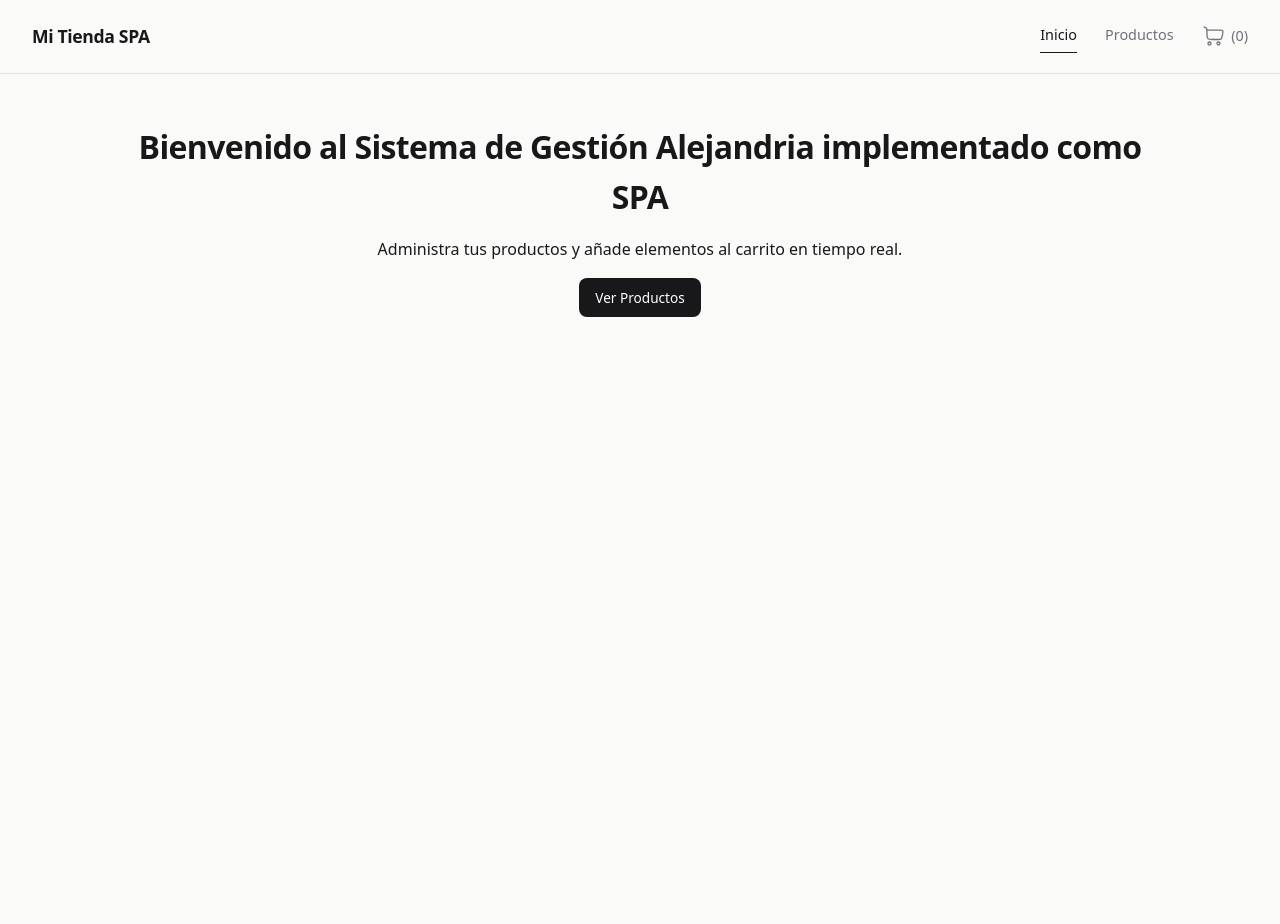
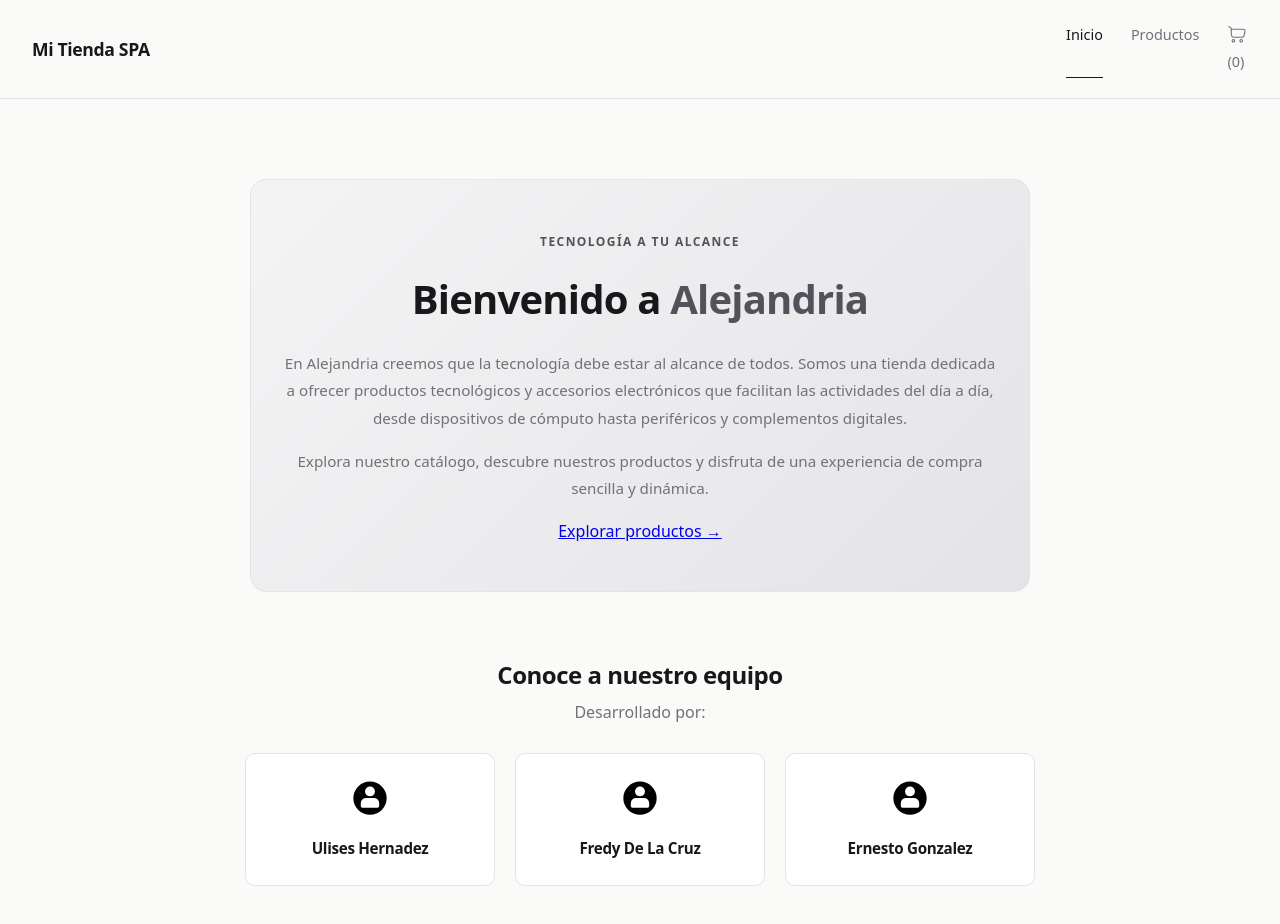
Before and after one commit to EJ-19/spa-curd-pinia, a Vue app: page /productos in a window 1280 px wide. Shown: the top 924 px of the page. Before the commit the page ends 800 px from the top, so only its background shows below. Built offline with nearby package versions, Linux system fonts and the light colour scheme.

Commit message:
cambios del home

```diff
--- a/src/style.css
+++ b/src/style.css
@@ -248,32 +248,129 @@ th {
   color: var(--muted);
 }
 
+/* ===== Página de inicio ===== */
 
-.product-form-container {
-  max-width: 500px;
+.inicio {
+  position: relative;
+  overflow: hidden;
+  padding: 2rem 0;
+}
+
+/* Presentación */
+.presentacion {
+  text-align: center;
+  max-width: 780px;
+  margin: 0 auto 4rem;
+  padding: 3rem 2rem;
+  background: linear-gradient(135deg, #f4f4f5, #e4e4e7);
+  border: 1px solid var(--line);
+  border-radius: 16px;
+}
+
+.etiqueta {
+  display: inline-block;
+  color: #52525b;
+  font-size: 0.75rem;
+  font-weight: 600;
+  letter-spacing: 0.12em;
+  margin-bottom: 1rem;
+}
+
+.presentacion h1 {
+  font-size: 2.5rem;
+  margin-bottom: 1.25rem;
+}
+
+.presentacion h1 span {
+  color: #52525b;
+}
+
+.presentacion p {
+  color: var(--muted);
+  font-size: 0.95rem;
+  line-height: 1.8;
+  margin-bottom: 1rem;
+}
+
+.presentacion .btn {
+  margin-top: 1rem;
+}
+
+/* Integrantes */
+.integrantes {
+  text-align: center;
+  max-width: 900px;
   margin: 0 auto;
 }
 
-.product-form {
-  margin-top: 1.5rem;
+.integrantes > p {
+  color: var(--muted);
+  margin-top: 0.4rem;
 }
 
-.product-form-actions {
+.lista-integrantes {
   display: flex;
-  gap: 0.5rem;
+  justify-content: center;
+  flex-wrap: wrap;
+  gap: 1.25rem;
+  margin-top: 1.75rem;
 }
 
-
-.cart-link {
-  display: inline-flex;
-  align-items: center;
-  gap: 0.35rem;
+.integrante {
+  flex: 1;
+  min-width: 190px;
+  max-width: 250px;
+  padding: 1.5rem;
+  background: var(--surface);
+  border: 1px solid var(--line);
+  border-radius: var(--radius);
+  transition: transform 0.2s, border-color 0.2s;
 }
 
-.cart-icon {
-  width: 24px;
-  height: 24px;
+.integrante:hover {
+  transform: translateY(-4px);
+  border-color: #a1a1aa;
+}
+
+.integrante span {
+  display: block;
+  font-size: 2rem;
+  margin-bottom: 0.8rem;
+}
+
+.integrante h3 {
+  font-size: 0.95rem;
+  color: var(--ink);
+}
+
+/* Pie de página */
+.pie {
+  text-align: center;
   color: var(--muted);
-  stroke: currentColor;
-  flex-shrink: 0;
+  font-size: 0.8rem;
+  margin-top: 4rem;
+  padding: 1.5rem;
+  border-top: 1px solid var(--line);
 }
+
+/* Adaptación móvil */
+@media (max-width: 600px) {
+  .presentacion {
+    padding: 2rem 1rem;
+  }
+
+  .presentacion h1 {
+    font-size: 1.8rem;
+  }
+
+  .integrante {
+    max-width: 100%;
+    flex-basis: 100%;
+  }
+}
+
+.integrante svg {
+  width: 40px;
+  height: 40px;
+  margin-bottom: 0.8rem;
+}
--- a/src/views/HomeView.vue
+++ b/src/views/HomeView.vue
@@ -1,7 +1,50 @@
 <template>
-  <div style="text-align: center; margin-top: 3rem;">
-    <h1>Bienvenido al Sistema de Gestión Alejandria implementado como SPA</h1>
-    <p style="margin: 1rem 0;">Administra tus productos y añade elementos al carrito en tiempo real.</p>
-    <router-link to="/productos" class="btn btn-primary">Ver Productos</router-link>
+  <div class="inicio">
+
+    <section class="presentacion">
+      <span class="etiqueta">TECNOLOGÍA A TU ALCANCE</span>
+
+      <h1>Bienvenido a <span>Alejandria</span></h1>
+
+      <p>
+        En Alejandria creemos que la tecnología debe estar al alcance
+        de todos. Somos una tienda dedicada a ofrecer productos
+        tecnológicos y accesorios electrónicos que facilitan las
+        actividades del día a día, desde dispositivos de cómputo
+        hasta periféricos y complementos digitales.
+      </p>
+
+      <p>
+        Explora nuestro catálogo, descubre nuestros productos
+        y disfruta de una experiencia de compra sencilla y dinámica.
+      </p>
+
+      <router-link to="/productos" class="btn-tienda">
+        Explorar productos →
+      </router-link>
+    </section>
+
+    <section class="integrantes">
+      <h2>Conoce a nuestro equipo</h2>
+      <p>Desarrollado por:</p>
+
+      <div class="lista-integrantes">
+        <div class="integrante">
+          <svg fill="#000000" viewBox="-1 0 19 19" xmlns="http://www.w3.org/2000/svg" class="cf-icon-svg"><g id="SVGRepo_bgCarrier" stroke-width="0"></g><g id="SVGRepo_tracerCarrier" stroke-linecap="round" stroke-linejoin="round"></g><g id="SVGRepo_iconCarrier"><path d="M16.417 9.583A7.917 7.917 0 1 1 8.5 1.666a7.917 7.917 0 0 1 7.917 7.917zm-6.24-.064H6.81a2.528 2.528 0 0 0-2.692 2.303v1.51a.794.794 0 0 0 .792.792h7.166a.794.794 0 0 0 .792-.791V11.82a2.528 2.528 0 0 0-2.692-2.302zM6.14 6.374a2.353 2.353 0 1 0 2.353-2.353A2.353 2.353 0 0 0 6.14 6.374z"></path></g></svg>
+          <h3>Ulises Hernadez</h3>
+        </div>
+
+        <div class="integrante">
+          <svg fill="#000000" viewBox="-1 0 19 19" xmlns="http://www.w3.org/2000/svg" class="cf-icon-svg"><g id="SVGRepo_bgCarrier" stroke-width="0"></g><g id="SVGRepo_tracerCarrier" stroke-linecap="round" stroke-linejoin="round"></g><g id="SVGRepo_iconCarrier"><path d="M16.417 9.583A7.917 7.917 0 1 1 8.5 1.666a7.917 7.917 0 0 1 7.917 7.917zm-6.24-.064H6.81a2.528 2.528 0 0 0-2.692 2.303v1.51a.794.794 0 0 0 .792.792h7.166a.794.794 0 0 0 .792-.791V11.82a2.528 2.528 0 0 0-2.692-2.302zM6.14 6.374a2.353 2.353 0 1 0 2.353-2.353A2.353 2.353 0 0 0 6.14 6.374z"></path></g></svg>
+          <h3>Fredy De La Cruz</h3>
+        </div>
+
+        <div class="integrante">
+          <svg fill="#000000" viewBox="-1 0 19 19" xmlns="http://www.w3.org/2000/svg" class="cf-icon-svg"><g id="SVGRepo_bgCarrier" stroke-width="0"></g><g id="SVGRepo_tracerCarrier" stroke-linecap="round" stroke-linejoin="round"></g><g id="SVGRepo_iconCarrier"><path d="M16.417 9.583A7.917 7.917 0 1 1 8.5 1.666a7.917 7.917 0 0 1 7.917 7.917zm-6.24-.064H6.81a2.528 2.528 0 0 0-2.692 2.303v1.51a.794.794 0 0 0 .792.792h7.166a.794.794 0 0 0 .792-.791V11.82a2.528 2.528 0 0 0-2.692-2.302zM6.14 6.374a2.353 2.353 0 1 0 2.353-2.353A2.353 2.353 0 0 0 6.14 6.374z"></path></g></svg>
+          <h3>Ernesto Gonzalez</h3>
+        </div>
+      </div>
+    </section>
+
   </div>
 </template>
```
